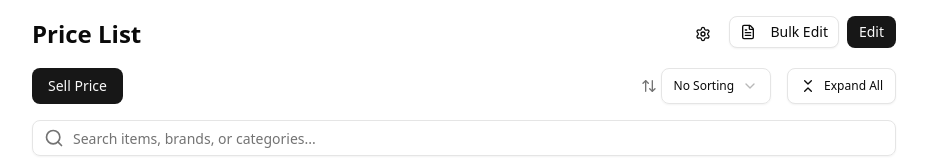
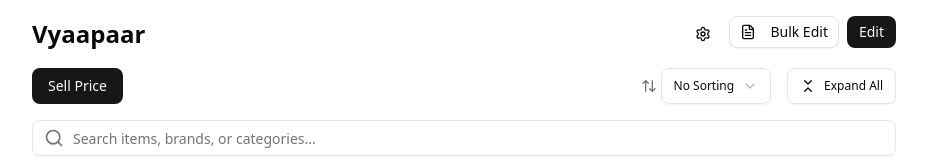
Before and after one commit to Ujjwal2327/vyaapaar, a Next.js app: page / in a window 1280 px wide. Shown: the top 160 px of the page, without its empty margins (176-1103 px from the left). Built offline with nearby package versions, Linux system fonts and the light colour scheme.

Commit message:
make minor change

```diff
--- a/components/price-list/PriceListHeader.jsx
+++ b/components/price-list/PriceListHeader.jsx
@@ -44,7 +44,7 @@
     <div className="sticky top-0 z-40 bg-background border-b">
       <div className="max-w-4xl mx-auto p-4">
         <div className="flex justify-between items-center mb-4">
-          <h1 className="text-2xl font-bold">Price List</h1>
+          <h1 className="text-2xl font-bold">Vyaapaar</h1>
           <div className="flex gap-2">
             <SettingsModal />
             <Button onClick={onBulkEdit} variant="outline" size="sm">
```
Also changed, not shown: 1 other file (tests, documents, lock files or other folders).
